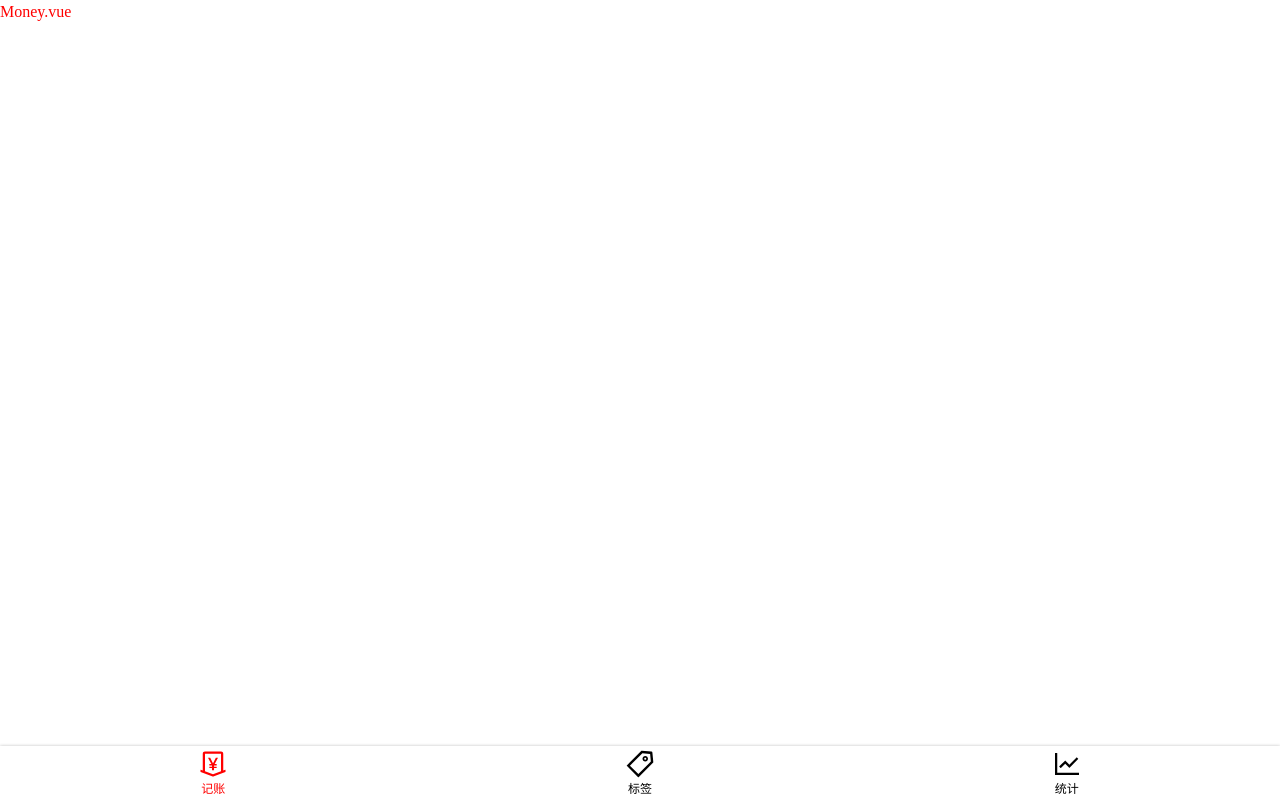
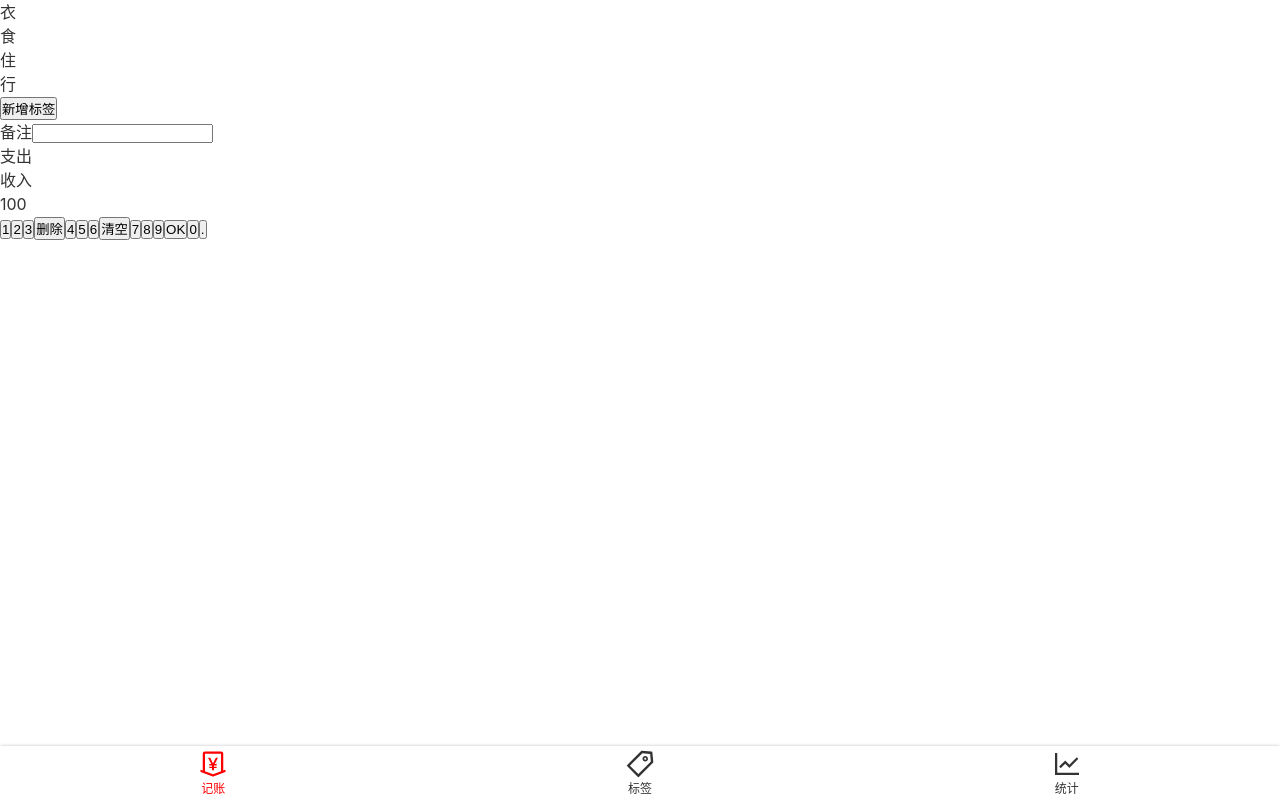
Before and after one commit to shervinchen/moni, a Vue app: page /#/money in a window 1280 px wide. Built offline with nearby package versions, Linux system fonts and the light colour scheme.

Commit message:
添加全局样式和变量、完成Money组件基本布局

```diff
--- a/src/App.vue
+++ b/src/App.vue
@@ -1,40 +1,18 @@
 <template>
-  <div>
+  <div id="app">
     <router-view/>
   </div>
 </template>
 
 <style lang="scss">
-* {
-  margin: 0;
-  padding: 0;
-  box-sizing: border-box;
-}
+@import "~@/assets/style/helper.scss";
+@import "~@/assets/style/reset.scss";
+
 body {
+  font-family: $font-hei;
   line-height: 1.5;
-}
-a {
-  text-decoration: none;
-  color: inherit;
-}
-#app {
-  font-family: Avenir, Helvetica, Arial, sans-serif;
+  color: #333;
   -webkit-font-smoothing: antialiased;
   -moz-osx-font-smoothing: grayscale;
-  text-align: center;
-  color: #2c3e50;
-}
-
-#nav {
-  padding: 30px;
-
-  a {
-    font-weight: bold;
-    color: #2c3e50;
-
-    &.router-link-exact-active {
-      color: #42b983;
-    }
-  }
 }
 </style>
--- a/src/assets/style/helper.scss
+++ b/src/assets/style/helper.scss
@@ -1 +1,5 @@
-$red: red;
+$font-hei: -apple-system, "Noto Sans", "Helvetica Neue", Helvetica, "Nimbus Sans L", Arial, "Liberation Sans", "PingFang SC", "Hiragino Sans GB", "Noto Sans CJK SC", "Source Han Sans SC", "Source Han Sans CN", "Microsoft YaHei", "Wenquanyi Micro Hei", "WenQuanYi Zen Hei", "ST Heiti", SimHei, "WenQuanYi Zen Hei Sharp", sans-serif;
+$font-kai: Baskerville, Georgia, "Liberation Serif", "Kaiti SC", STKaiti, "AR PL UKai CN", "AR PL UKai HK", "AR PL UKai TW", "AR PL UKai TW MBE", "AR PL KaitiM GB", KaiTi, KaiTi_GB2312, DFKai-SB, "TW\-Kai", serif;
+$font-song: Georgia, "Nimbus Roman No9 L", "Songti SC", "Noto Serif CJK SC", "Source Han Serif SC", "Source Han Serif CN", STSong, "AR PL New Sung", "AR PL SungtiL GB", NSimSun, SimSun, "TW\-Sung", "WenQuanYi Bitmap Song", "AR PL UMing CN", "AR PL UMing HK", "AR PL UMing TW", "AR PL UMing TW MBE", PMingLiU, MingLiU, serif;
+
+$color-highlight: #f00
--- /dev/null
+++ b/src/assets/style/reset.scss
@@ -0,0 +1,9 @@
+* {
+  margin: 0;
+  padding: 0;
+  box-sizing: border-box;
+}
+a {
+  text-decoration: none;
+  color: inherit;
+}
--- a/src/components/Nav.vue
+++ b/src/components/Nav.vue
@@ -23,6 +23,7 @@
 </script>
 
 <style lang="scss" scoped>
+  @import '~@/assets/style/helper.scss';
   nav {
     display: flex;
     box-shadow: 0 0 3px rgba(0, 0, 0, 0.25);
@@ -41,7 +42,7 @@
       }
     }
     > .item.selected{
-      color: red;
+      color: $color-highlight;
     }
   }
 </style>
--- a/src/views/Money.vue
+++ b/src/views/Money.vue
@@ -1,6 +1,47 @@
 <template>
   <Layout>
-    <p>Money.vue</p>
+    <div class="tags">
+      <ul class="current">
+        <li>衣</li>
+        <li>食</li>
+        <li>住</li>
+        <li>行</li>
+      </ul>
+      <div class="new">
+        <button>新增标签</button>
+      </div>
+    </div>
+    <div>
+      <label class="notes">
+        <span class="name">备注</span>
+        <input type="text">
+      </label>
+    </div>
+    <div>
+      <ul class="types">
+        <li class="selected">支出</li>
+        <li>收入</li>
+      </ul>
+    </div>
+    <div class="number-pad">
+      <div class="output">100</div>
+      <div class="buttons">
+        <button>1</button>
+        <button>2</button>
+        <button>3</button>
+        <button>删除</button>
+        <button>4</button>
+        <button>5</button>
+        <button>6</button>
+        <button>清空</button>
+        <button>7</button>
+        <button>8</button>
+        <button>9</button>
+        <button>OK</button>
+        <button>0</button>
+        <button>.</button>
+      </div>
+    </div>
   </Layout>
 </template>
 
@@ -13,7 +54,4 @@
 <style lang="scss" scoped>
 @import '~@/assets/style/helper.scss';
 
-p {
-  color: $red;
-}
 </style>
```
